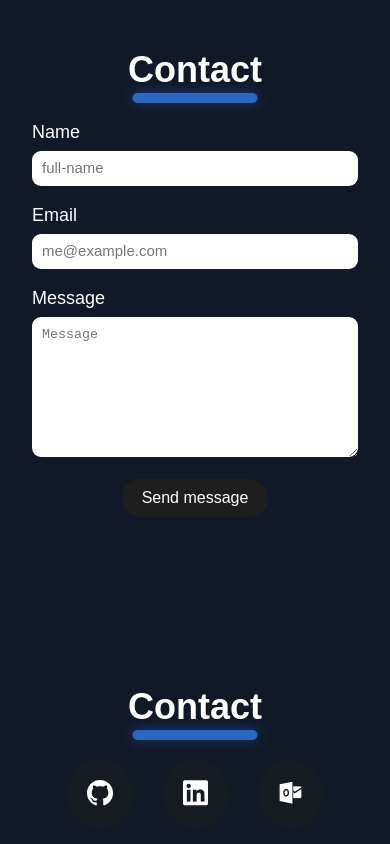
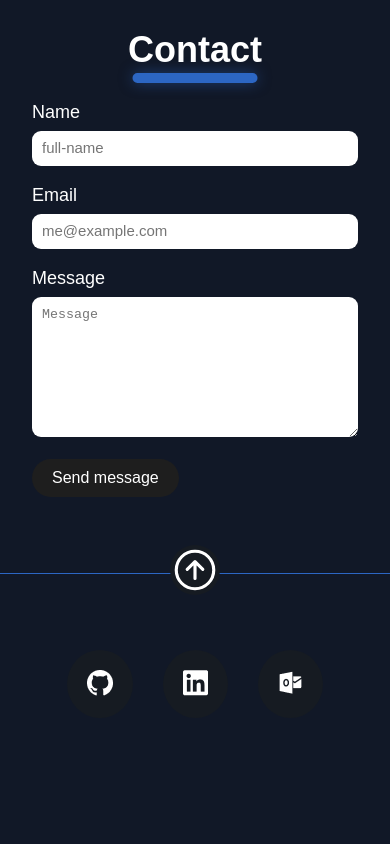
Before and after one commit to DamjanIgnjatic/portfolio, a website built with Parcel: page index.html in a window 390 px wide. Shown: the part 2308-3152 px from the top of the page. After the commit the page ends 3102 px from the top, so only its background shows below. Built offline with nearby package versions, Linux system fonts and the light colour scheme.

Commit message:
Styling footer

```diff
--- a/index.html
+++ b/index.html
@@ -16,6 +16,15 @@
     <title>Damjan Ignjatić</title>
 
     <script type="module" src="js/controller.js"></script>
+
+    <script
+      type="module"
+      src="https://unpkg.com/ionicons@7.1.0/dist/ionicons/ionicons.esm.js"
+    ></script>
+    <script
+      nomodule
+      src="https://unpkg.com/ionicons@7.1.0/dist/ionicons/ionicons.js"
+    ></script>
   </head>
   <body>
     <header class="header">
@@ -257,19 +266,19 @@
                 required
               ></textarea>
             </div>
-
-            <button class="btn">Send message</button>
+            <div>
+              <button class="btn">Send message</button>
+            </div>
           </from>
         </div>
       </section>
     </main>
 
     <footer class="footer">
+      <a href="#" class="arrow-icon"
+        ><img src="./img/arrow-up-circle-outline.svg" alt="Arrow icon up"
+      /></a>
       <div class="container">
-        <div class="heading">
-          <h2 class="heading-secondary">Contact</h2>
-        </div>
-
         <div class="contact">
           <a href="https://github.com/DamjanIg" target="_blank"
             ><img src="img/GitHub.png" alt="Github Icon"
--- a/style/sections/_footer.scss
+++ b/style/sections/_footer.scss
@@ -2,8 +2,36 @@
 
 .footer {
   padding: 9.6rem 0;
+  border-top: 1px solid $heading-border;
+  position: relative;
+
   @media (max-width: 768px) {
     padding: 7.6rem 0;
+  }
+
+  .arrow-icon {
+    position: absolute;
+    top: -21%;
+    left: 50%;
+    transform: translate(-50%, 50%);
+
+    border-radius: 50%;
+
+    @media (max-width: 768px) {
+      top: -25%;
+    }
+
+    img {
+      width: 5rem;
+      height: 5rem;
+      transition: all 0.4s;
+      background-color: $background-link;
+      border-radius: 50%;
+
+      &:hover {
+        transform: translateY(-0.5rem);
+      }
+    }
   }
   .contact {
     display: flex;
--- a/style/sections/_form.scss
+++ b/style/sections/_form.scss
@@ -2,6 +2,9 @@
 
 .section-from {
   padding: 9.6rem 0;
+  @media (max-width: 768px) {
+    padding: 7.6rem 0;
+  }
 
   .form {
     display: flex;
@@ -46,6 +49,7 @@
       cursor: pointer;
       transition: all 0.4s;
       font-size: 1.6rem;
+      align-self: flex-start;
 
       &:hover {
         background-color: $nav-link-hover;
```
Also changed, not shown: img/arrow-up-circle-outline.svg (added), style/main.css, 1 other file.
